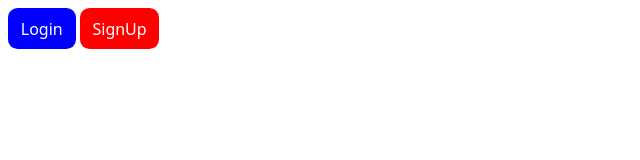
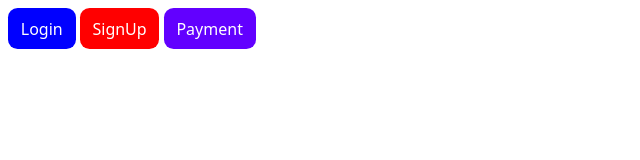
Before and after one commit to MS-Builds/git-concept, a plain HTML site: page index.html in a window 1280 px wide. Shown: the whole page, without its empty margins (0-640 px from the left). Drawn offline with Linux system fonts and the light colour scheme.

Commit message:
feature(payment): Added Payment Successfully

```diff
--- a/index.html
+++ b/index.html
@@ -9,6 +9,7 @@
 <body>
     <button id="login">Login</button>
     <button id="signup">SignUp</button>
+    <button id="payment">Payment</button>
     <script src="main.js"></script>
 </body>
 </html>
--- a/main.js
+++ b/main.js
@@ -1,11 +1,17 @@
 const loginBtn = document.getElementById("login");
 const signUpBtn = document.getElementById("signup");
+const paymentBtn = document.getElementById("payment");
 
 loginBtn.addEventListener("click", () => {
     alert("Logged In Successfully")
 })
 
 // SignUp
-signUpBtn.addEventListener("click",()=>{
+signUpBtn.addEventListener("click", () => {
     alert("SignUp Successfully")
 })
+
+// Payment
+paymentBtn.addEventListener("click", () => {
+    alert("Payment completed successfully")
+})
--- a/style.css
+++ b/style.css
@@ -25,3 +25,12 @@ button#signup {
   font-size: 1rem;
   font-weight: 500;
 }
+
+button#payment {
+  padding: 0.6rem 0.8rem;
+  background-color: rgb(98, 0, 255);
+  color: white;
+  border-radius: 0.6rem;
+  font-size: 1rem;
+  font-weight: 500;
+}
```
